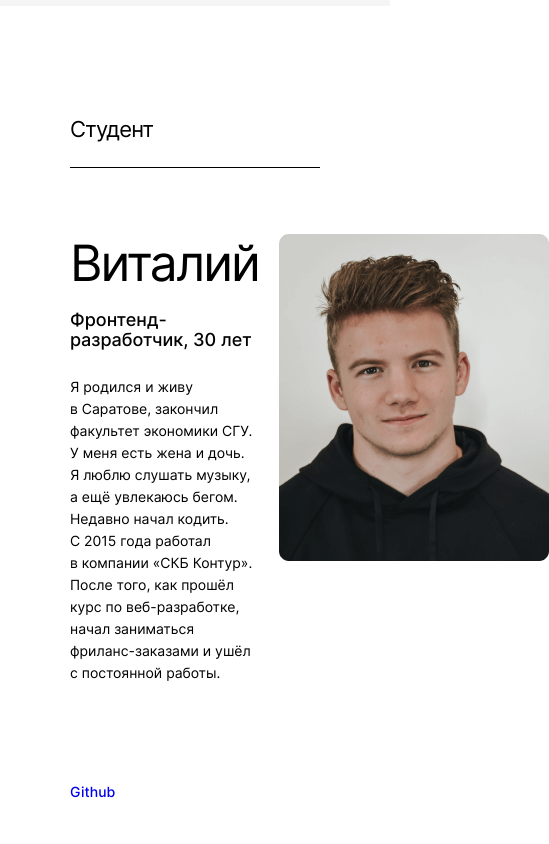
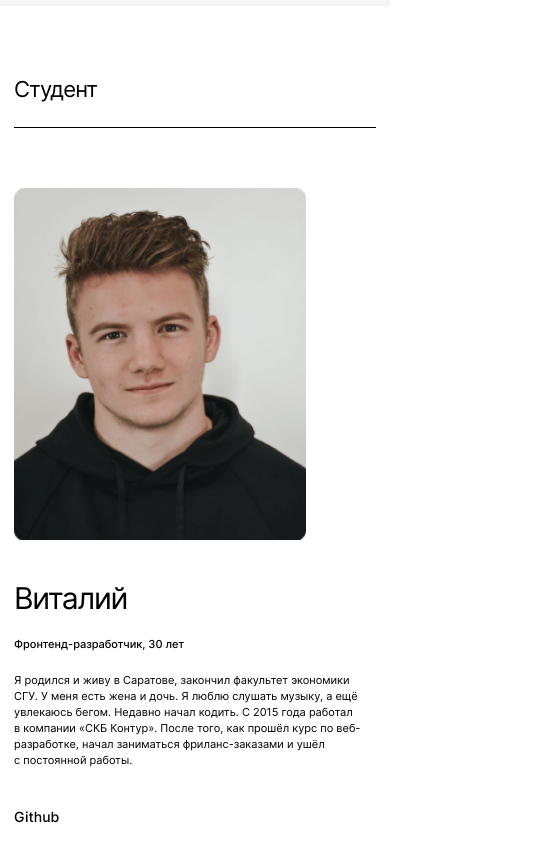
Before and after one commit to h1ze/movies-explorer-frontend, a React (Create React App) app: page /movies in a window 390 px wide. Shown: the part 1920-2764 px from the top of the page, 549 px wide, since content can reach past the window. Built offline with nearby package versions, Linux system fonts and the light colour scheme.

Commit message:
feat: реализовать адаптивность в AboutMe

```diff
--- a/src/components/AboutMe/AboutMe.css
+++ b/src/components/AboutMe/AboutMe.css
@@ -17,15 +17,17 @@
 }
 
 .about-me__text-column {
-  padding-right: 20px;
+  width: 100%;
 }
 
 .about-me__photo-column {
-  width: 48%;
-  text-align: right;
+  display: flex;
+  width: 80%;
+  justify-content: flex-end;
 }
 
 .about-me__photo {
+  display: block;
   width: 270px;
   height: 327px;
   object-fit: cover;
@@ -71,4 +73,98 @@
   font-size: 14px;
   line-height: 17px;
   text-decoration: none;
+  color: #000;
 }
+
+@media screen and (max-width: 984px) {
+  .about-me__wrapper {
+    padding: 90px 50px;
+  }
+
+  .about-me__columns {
+    padding-bottom: 91px;
+  }
+
+  .about-me__photo {
+    width: 255px;
+    height: 307px;
+  }
+
+  .about-me__title {
+    margin-bottom: 16px;
+    font-size: 40px;
+    line-height: 40px;
+    /* identical to box height, or 100% */
+  }
+
+  .about-me__subtitle {
+    margin-bottom: 20px;
+    font-size: 12px;
+    line-height: 18px;
+    /* identical to box height, or 150% */
+  }
+
+  .about-me__info {
+    max-width: 364px;
+    margin-bottom: 87px;
+    font-size: 12px;
+    line-height: 18px;
+    /* or 150% */
+  }
+}
+
+@media screen and (max-width: 740px) {
+  .about-me__columns {
+    flex-direction: column;
+    padding-top: 60px;
+    padding-bottom: 70px;
+  }
+
+  .about-me__text-column {
+    order: 2;
+  }
+
+  .about-me__photo-column {
+    order: 1;
+    justify-content: flex-start;
+    width: 100%;
+    margin-bottom: 40px;
+  }
+
+  .about-me__title {
+    margin-bottom: 20px;
+  }
+
+  .about-me__info {
+    max-width: none;
+    margin-bottom: 40px;
+  }
+}
+
+@media screen and (max-width: 568px) {
+  .about-me__wrapper {
+    padding: 70px 14px;
+  }
+
+  .about-me__photo {
+    width: 292px;
+    height: 352px;
+  }
+
+  .about-me__title {
+    font-size: 30px;
+    line-height: 36px;
+  }
+
+  .about-me__subtitle {
+    font-size: 11px;
+    line-height: 16px;
+    /* identical to box height, or 145% */
+  }
+
+  .about-me__info {
+    font-size: 11px;
+    line-height: 16px;
+    /* or 145% */
+  }
+}
```
